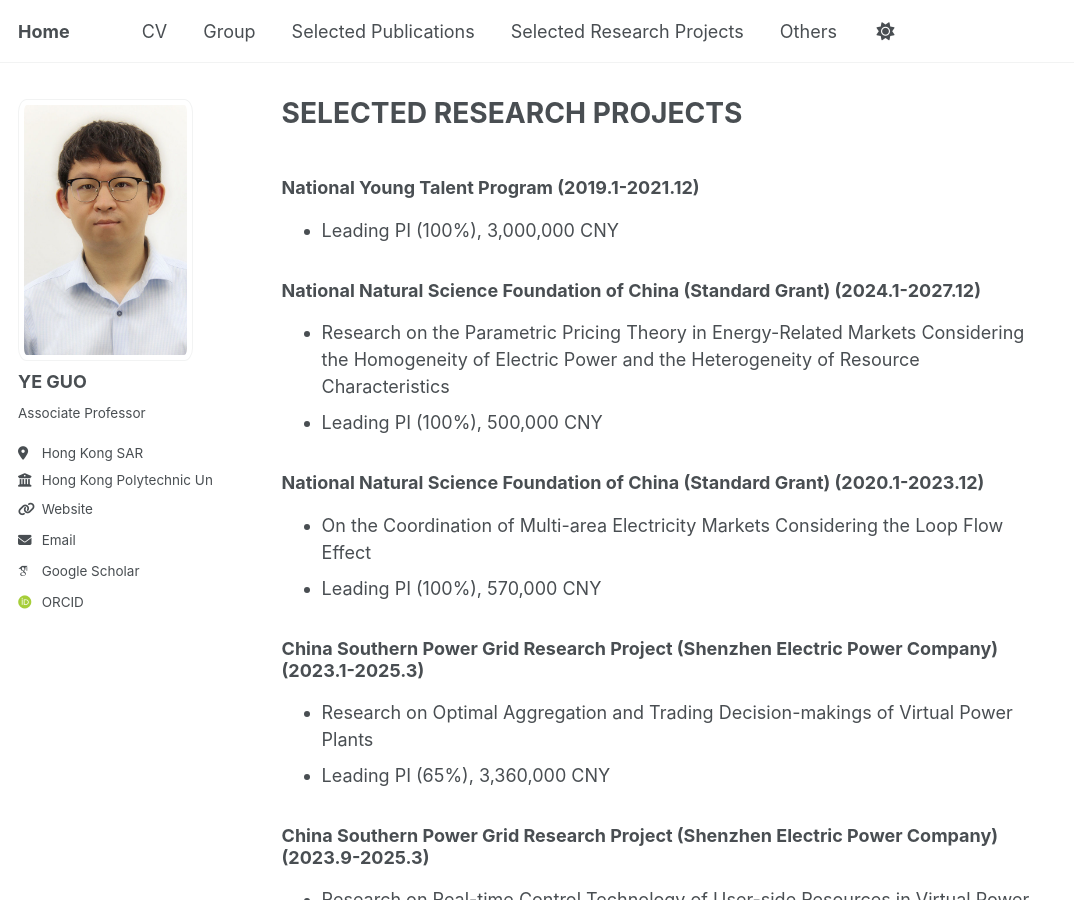
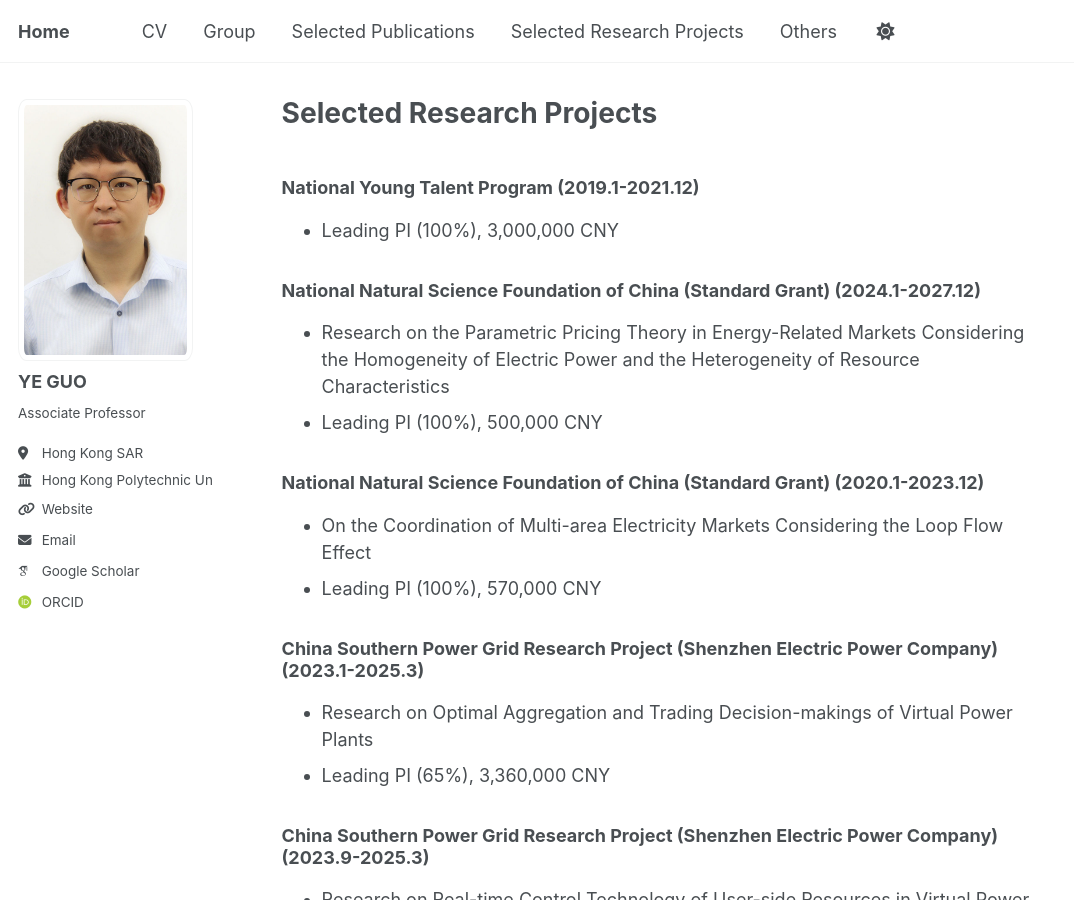
Before and after one commit to ye-guo/ye-guo.github.io, a Jekyll site: the page built from _pages/projects.md, in a window 1280 px wide and 900 px high. Shown: the whole window, without its empty margins (0-1074 px from the left). Built offline with Jekyll 4.4.1, drawn with Linux system fonts in a browser that asks for light colours; some web fonts are replaced; a script that is not in the unit is left out.

```diff
--- a/_pages/projects.md
+++ b/_pages/projects.md
@@ -1,6 +1,6 @@
 ---
 permalink: /projects/
-title: "SELECTED RESEARCH PROJECTS"
+title: "Selected Research Projects"
 author_profile: true
 redirect_from:
   - /md/
```
Also changed, not shown: _pages/cv_short.md (+0 -1 lines), _pages/publication_md.md (+1 -1 lines).
